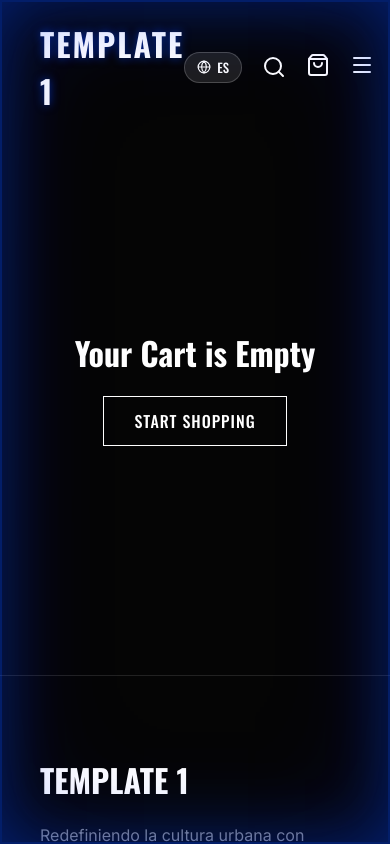
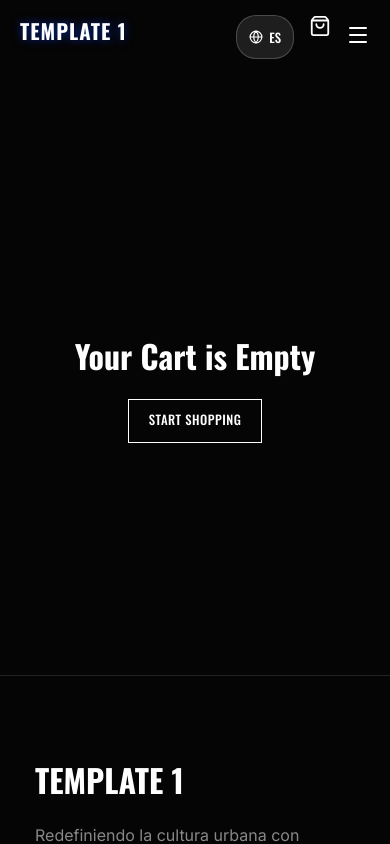
Before and after one commit to ArrozConPollo7/ArrozConPollo7.github.io, a React (Vite) app: page /cart in a window 390 px wide. Shown: the top 844 px of the page. Built offline with nearby package versions, Linux system fonts and the light colour scheme.

Commit message:
Mejorar reponsive para celular

```diff
--- a/src/components/Hero.jsx
+++ b/src/components/Hero.jsx
@@ -8,6 +8,7 @@ const Hero = () => {
     return (
         <section style={{
             height: '100vh',
+            minHeight: '600px',
             width: '100%',
             position: 'relative',
             display: 'flex',
@@ -27,15 +28,15 @@ const Hero = () => {
                 pointerEvents: 'none'
             }}></div>
 
-            <div className="container" style={{ position: 'relative', zIndex: 10, textAlign: 'center' }}>
+            <div className="container" style={{ position: 'relative', zIndex: 10, textAlign: 'center', padding: '0 20px' }}>
                 <motion.h2
                     initial={{ opacity: 0, y: 20 }}
                     animate={{ opacity: 1, y: 0 }}
                     transition={{ duration: 0.8, delay: 0.2 }}
                     style={{
                         fontFamily: 'var(--font-main)',
-                        fontSize: '1.2rem',
-                        letterSpacing: '5px',
+                        fontSize: 'clamp(0.8rem, 3vw, 1.2rem)',
+                        letterSpacing: 'clamp(2px, 1vw, 5px)',
                         textTransform: 'uppercase',
                         marginBottom: '20px',
                         color: 'var(--color-accent)'
@@ -50,17 +51,17 @@ const Hero = () => {
                     transition={{ duration: 0.8 }}
                     style={{
                         fontFamily: 'var(--font-display)',
-                        fontSize: 'clamp(4rem, 10vw, 8rem)',
+                        fontSize: 'clamp(3rem, 12vw, 8rem)',
                         lineHeight: '0.9',
                         textTransform: 'uppercase',
-                        marginBottom: '40px',
+                        marginBottom: 'clamp(20px, 5vw, 40px)',
                         textShadow: '0 0 20px rgba(0,0,0,0.5)'
                     }}
                 >
                     {t.hero.title}<br />
                     <span style={{
                         color: 'transparent',
-                        WebkitTextStroke: '2px var(--color-text)',
+                        WebkitTextStroke: 'clamp(1px, 0.3vw, 2px) var(--color-text)',
                         position: 'relative'
                     }}>
                         {t.hero.title2}
--- a/src/components/Navbar.jsx
+++ b/src/components/Navbar.jsx
@@ -20,13 +20,15 @@ const Navbar = () => {
         return () => window.removeEventListener('scroll', handleScroll);
     }, []);
 
+    const isMobile = typeof window !== 'undefined' && window.innerWidth <= 768;
+
     return (
         <nav style={{
             position: 'fixed',
             top: 0,
             left: 0,
             width: '100%',
-            padding: '20px 40px',
+            padding: isMobile ? '15px 20px' : '20px 40px',
             display: 'flex',
             justifyContent: 'space-between',
             alignItems: 'center',
@@ -39,9 +41,9 @@ const Navbar = () => {
             {/* Logo */}
             <Link to="/" style={{
                 fontFamily: 'var(--font-display)',
-                fontSize: '2rem',
+                fontSize: isMobile ? '1.3rem' : '2rem',
                 fontWeight: 'bold',
-                letterSpacing: '2px',
+                letterSpacing: isMobile ? '1px' : '2px',
                 color: 'var(--color-text)',
                 textShadow: '0 0 10px var(--color-accent-glow)',
                 textDecoration: 'none'
@@ -88,7 +90,6 @@ const Navbar = () => {
                                     marginTop: '15px'
                                 }}
                             >
-                                {/* Triangle Indicator */}
                                 <div style={{
                                     position: 'absolute',
                                     top: '-6px',
@@ -101,18 +102,10 @@ const Navbar = () => {
                                     borderTop: '1px solid rgba(255, 255, 255, 0.1)'
                                 }}></div>
 
-                                <Link to="/shop?category=tees" className="dropdown-link">
-                                    <span style={{ fontSize: '1.1rem' }}>👕</span> T-Shirts
-                                </Link>
-                                <Link to="/shop?category=hoodies" className="dropdown-link">
-                                    <span style={{ fontSize: '1.1rem' }}>🧥</span> Hoodies
-                                </Link>
-                                <Link to="/shop?category=bottoms" className="dropdown-link">
-                                    <span style={{ fontSize: '1.1rem' }}>👖</span> Pants
-                                </Link>
-                                <Link to="/shop?category=outerwear" className="dropdown-link">
-                                    <span style={{ fontSize: '1.1rem' }}>🦺</span> Jackets
-                                </Link>
+                                <Link to="/shop?category=tees" className="dropdown-link">T-Shirts</Link>
+                                <Link to="/shop?category=hoodies" className="dropdown-link">Hoodies</Link>
+                                <Link to="/shop?category=bottoms" className="dropdown-link">Pants</Link>
+                                <Link to="/shop?category=outerwear" className="dropdown-link">Jackets</Link>
                             </motion.div>
                         )}
                     </AnimatePresence>
@@ -123,7 +116,7 @@ const Navbar = () => {
             </div>
 
             {/* Icons */}
-            <div style={{ display: 'flex', gap: '20px', alignItems: 'center' }}>
+            <div style={{ display: 'flex', gap: isMobile ? '15px' : '20px', alignItems: 'center' }}>
                 {/* Language Toggle */}
                 <button
                     onClick={toggleLanguage}
@@ -146,10 +139,10 @@ const Navbar = () => {
                     <Globe size={14} /> {language.toUpperCase()}
                 </button>
 
-                <Search size={24} style={{ cursor: 'pointer' }} />
+                {!isMobile && <Search size={24} style={{ cursor: 'pointer' }} />}
 
                 <Link to="/cart" style={{ position: 'relative', cursor: 'pointer', color: 'inherit' }}>
-                    <ShoppingBag size={24} />
+                    <ShoppingBag size={isMobile ? 22 : 24} />
                     {cartCount > 0 && (
                         <span style={{
                             position: 'absolute',
@@ -244,11 +237,9 @@ const Navbar = () => {
           text-decoration: none;
           transition: all 0.2s;
           font-family: var(--font-main);
-          display: flex;
-          align-items: center;
-          gap: 10px;
           padding: 8px 12px;
-          border-radius: 8px;
+          borderRadius: 8px;
+          display: block;
         }
         .dropdown-link:hover {
           color: white;
@@ -257,7 +248,7 @@ const Navbar = () => {
         }
         .mobile-link {
           font-family: var(--font-display);
-          font-size: 2.5rem;
+          font-size: 2rem;
           color: var(--color-text);
           text-decoration: none;
           text-transform: uppercase;
@@ -270,6 +261,9 @@ const Navbar = () => {
         @media (max-width: 768px) {
           .desktop-menu { display: none !important; }
           .mobile-toggle { display: block !important; }
+          .mobile-link {
+            font-size: 1.5rem;
+          }
         }
       `}</style>
         </nav>
--- a/src/index.css
+++ b/src/index.css
@@ -33,23 +33,6 @@ body {
     position: relative;
 }
 
-/* Elegant Blue Glow Border */
-body::before {
-    content: '';
-    position: fixed;
-    top: 0;
-    left: 0;
-    right: 0;
-    bottom: 0;
-    pointer-events: none;
-    z-index: 9999;
-    box-shadow:
-        inset 0 0 60px rgba(0, 68, 255, 0.3),
-        inset 0 0 100px rgba(0, 68, 255, 0.15),
-        inset 0 0 140px rgba(0, 68, 255, 0.08);
-    border: 2px solid rgba(0, 68, 255, 0.4);
-}
-
 a {
     text-decoration: none;
     color: inherit;
@@ -71,6 +54,12 @@ img {
     padding: 0 20px;
 }
 
+@media (max-width: 768px) {
+    .container {
+        padding: 0 15px;
+    }
+}
+
 .btn {
     display: inline-block;
     padding: 12px 30px;
@@ -84,6 +73,15 @@ img {
     transition: all 0.3s ease;
     position: relative;
     overflow: hidden;
+    font-size: 0.9rem;
+}
+
+@media (max-width: 768px) {
+    .btn {
+        padding: 10px 20px;
+        font-size: 0.8rem;
+        letter-spacing: 0.5px;
+    }
 }
 
 .btn::before {
@@ -112,6 +110,12 @@ img {
     width: 8px;
 }
 
+@media (max-width: 768px) {
+    ::-webkit-scrollbar {
+        width: 4px;
+    }
+}
+
 ::-webkit-scrollbar-track {
     background: var(--color-bg);
 }
@@ -124,3 +128,24 @@ img {
 ::-webkit-scrollbar-thumb:hover {
     background: var(--color-accent);
 }
+
+/* --- Mobile Optimizations --- */
+@media (max-width: 768px) {
+
+    /* Prevent text from being too small */
+    html {
+        font-size: 16px;
+    }
+
+    /* Better touch targets */
+    button,
+    a,
+    input {
+        min-height: 44px;
+    }
+
+    /* Optimize images for mobile */
+    img {
+        height: auto;
+    }
+}
--- a/src/pages/ProductPage.jsx
+++ b/src/pages/ProductPage.jsx
@@ -27,8 +27,8 @@ const ProductPage = () => {
         <div style={{ paddingTop: '100px', minHeight: '100vh', paddingBottom: '80px' }}>
             <div className="container" style={{
                 display: 'grid',
-                gridTemplateColumns: 'repeat(auto-fit, minmax(300px, 1fr))',
-                gap: '60px',
+                gridTemplateColumns: window.innerWidth <= 768 ? '1fr' : 'repeat(auto-fit, minmax(300px, 1fr))',
+                gap: window.innerWidth <= 768 ? '30px' : '60px',
                 alignItems: 'center'
             }}>
                 {/* Image Side */}
```
